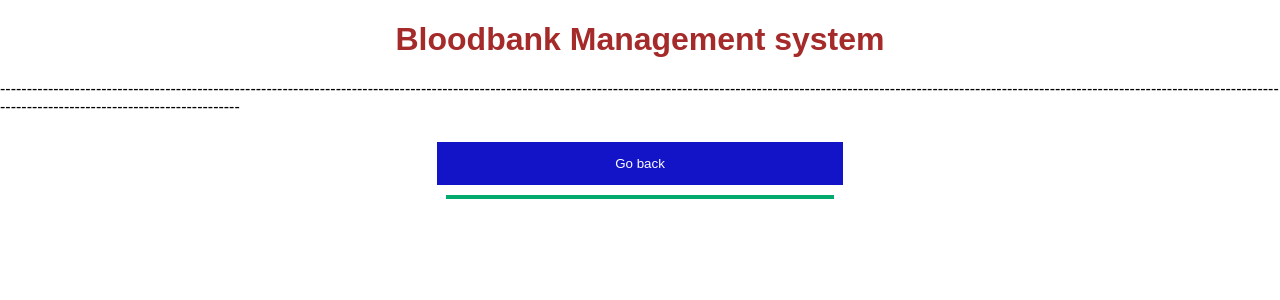
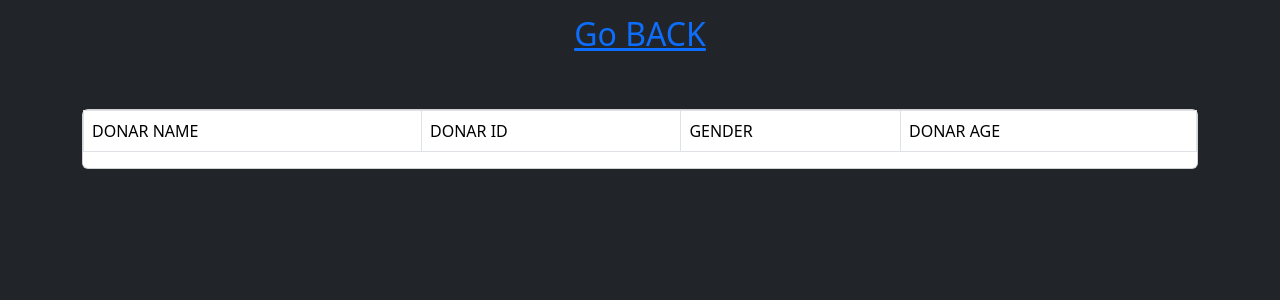
Before and after one commit to anirruth0312/bloodbank_management, a PHP site: page /DBMSPROJECT/adminview.php in a window 1280 px wide. Shown: the top 300 px of the page. Run offline with PHP 8.4, Linux system fonts and the light colour scheme; data that the repository does not hold is empty; some libraries are stand-ins or nearby versions.

Commit message:
Add files via upload

```diff
--- a/adminview.php
+++ b/adminview.php
@@ -1,84 +1,61 @@
 <?php
-  require_once ("config.php");
-  if($_SERVER["REQUEST_METHOD"]=="POST")
-  {
+
+    require_once("crudcon.php");
+    $query = "select * from donar ";
+    $result = mysqli_query($con,$query);
+
+?>
+<!DOCTYPE html>
+<html lang="en">
+<head>
+    <meta charset="UTF-8">
+    <meta name="viewport" content="width=device-width, initial-scale=1.0">
+    <meta http-equiv="X-UA-Compatible" content="ie=edge">
+    <link href="https://cdn.jsdelivr.net/npm/bootstrap@5.2.2/dist/css/bootstrap.min.css" rel="stylesheet" integrity="sha384-Zenh87qX5JnK2Jl0vWa8Ck2rdkQ2Bzep5IDxbcnCeuOxjzrPF/et3URy9Bv1WTRi" crossorigin="anonymous">
+    <script src="https://cdn.jsdelivr.net/npm/bootstrap@5.2.2/dist/js/bootstrap.bundle.min.js" integrity="sha384-OERcA2EqjJCMA+/3y+gxIOqMEjwtxJY7qPCqsdltbNJuaOe923+mo//f6V8Qbsw3" crossorigin="anonymous"></script>
+    <link rel="stylesheet" a href="CSS/bootstrap.css"/>
+    <title>View Records</title>
+</head>
+<body class="bg-dark">
+
+        <div class="container">
+        <a  href="admin.php"><h2 style="margin-top:15px;text-align:center;">Go BACK</h2></a>
+            <div class="row">
+                <div class="col m-auto">
+                    <div class="card mt-5">
+                        <table class="table table-bordered">
+                            <tr>
+                                <td> DONAR NAME </td>
+                                <td> DONAR ID </td>
+                                <td> GENDER  </td>
+                                <td> DONAR AGE </td>
+                            </tr>
+<?php
+
+                                    while($row=mysqli_fetch_assoc($result))
+                                    {
+                                        $Donar_id = $row['Donar_id'];
+                                        $Donar_name = $row['DName'];
+                                        $gender=$row["Dsex"];
+                                        $age=$row["DAge"];
+
+                            ?>
+                                    <tr>
+                                        <td><?php echo $Donar_name ?></td>
+                                        <td><?php echo $Donar_id ?></td>
+                                        <td><?php echo $gender ?></td>
+                                        <td><?php echo $age ?></td>
+                                    </tr>
+                            <?php
+                                    }
+                            ?>
 
 
-  }
-?>
-<!DOCTYPE html>
-<html>
-  <head>
-    <meta name="viewport" content="width=device-width, initial-scale=1" />
-    <style>
-      body {
-        font-family: Arial, Helvetica, sans-serif;
-      }
+                        </table>
+                    </div>
+                </div>
+            </div>
+        </div>
 
-      input[type="text"],
-      input[type="password"] {
-        width: 100%;
-        padding: 12px 20px;
-        margin: 8px 0;
-        font-size: 20px;
-        display: inline-block;
-        border: 1px solid #ccc;
-        box-sizing: border-box;
-      }
-
-      button {
-        background-color: #04aa6d;
-        color: white;
-        padding: 14px 20px;
-        margin: 8px 0;
-        border: none;
-        cursor: pointer;
-        width: 100%;
-      }
-
-      button:hover {
-        opacity: 0.8;
-      }
-
-      .container {
-        padding: 16px;
-        margin: auto;
-      }
-      form {
-        margin-top: 100px;
-        margin: auto;
-        width: 30%;
-        border: 2px solid #04aa6d;
-      }
-      .type_of {
-        display: flex;
-        width: 32%;
-        margin: auto;
-      }
-      a {
-        width: 100%;
-      }
-    </style>
-  </head>
-  <body style="margin: 0; padding: 0">
-    <h1 style="text-align: center; color: brown">
-      Bloodbank Management system
-    </h1>
-    <p>
-      ---------------------------------------------------------------------------------------------------------------------------------------------------------------------------------------------------------------------------------------------------------------------------------------------
-    </p>
-    <div class="type_of">
-      <a href="admin.php"
-        ><button
-          style="background-color: rgb(19, 19, 200); border: 2px solid white"
-        >
-          Go back
-        </button></a
-      >
-
-    </div>
-    <form method="post" action="<?=$_SERVER["PHP_SELF"]?>">
-
-    </form>
-  </body>
+</body>
 </html>
--- a/delete.php
+++ b/delete.php
@@ -2,8 +2,8 @@
     require_once("crudcon.php");
     if(isset($_GET['Del']))
          {
-             $Donar_id = $_GET['Del'];
-             $query = " delete from Phone where Donar_id = '".$Donar_id."'";
+             $Phone_no = $_GET['Del'];
+             $query = " delete from Phone where Phone_no = '".$Phone_no."'";
              $result = mysqli_query($con,$query);
              if($result)
              {
--- a/donarblood.php
+++ b/donarblood.php
@@ -13,7 +13,7 @@
     echo '<script type="text/javascript">
        window.onload = function () { alert("Successfully Donated"); }
 </script>';
-header("Location: admin .php");
+header("Location: admin.php");
   }
 ?>
 <!DOCTYPE html>
--- a/insert.php
+++ b/insert.php
@@ -32,6 +32,9 @@
                 </div>
             </div>
         </div>
-
+        <div class="row">
+                <div class="col-lg-8 m-auto">
+        <a href="admin.php"><button class="btn btn-danger"
+                                name="back">Back</button></a></div></div>
 </body>
 </html>
--- a/update.php
+++ b/update.php
@@ -1,13 +1,9 @@
 <?php
-
     require_once("crudcon.php");
-
     if(isset($_POST['update']))
     {
         $Donar_id = $_POST['Donar_id'];
         $Phone_no = $_POST['Phone_no'];
-
-
         $query = " update Phone set Phone_no = '".$Phone_no."', Donar_id='".$Donar_id."' WHERE  Phone_no='".$Phone_no."'";
         $query1 = " update Phone set Phone_no = '".$Phone_no."', Donar_id='".$Donar_id."' WHERE  Donar_id='".$Donar_id."'";
         $result = mysqli_query($con,$query);
```
Also changed, not shown: view.php (+7 -7 lines).
